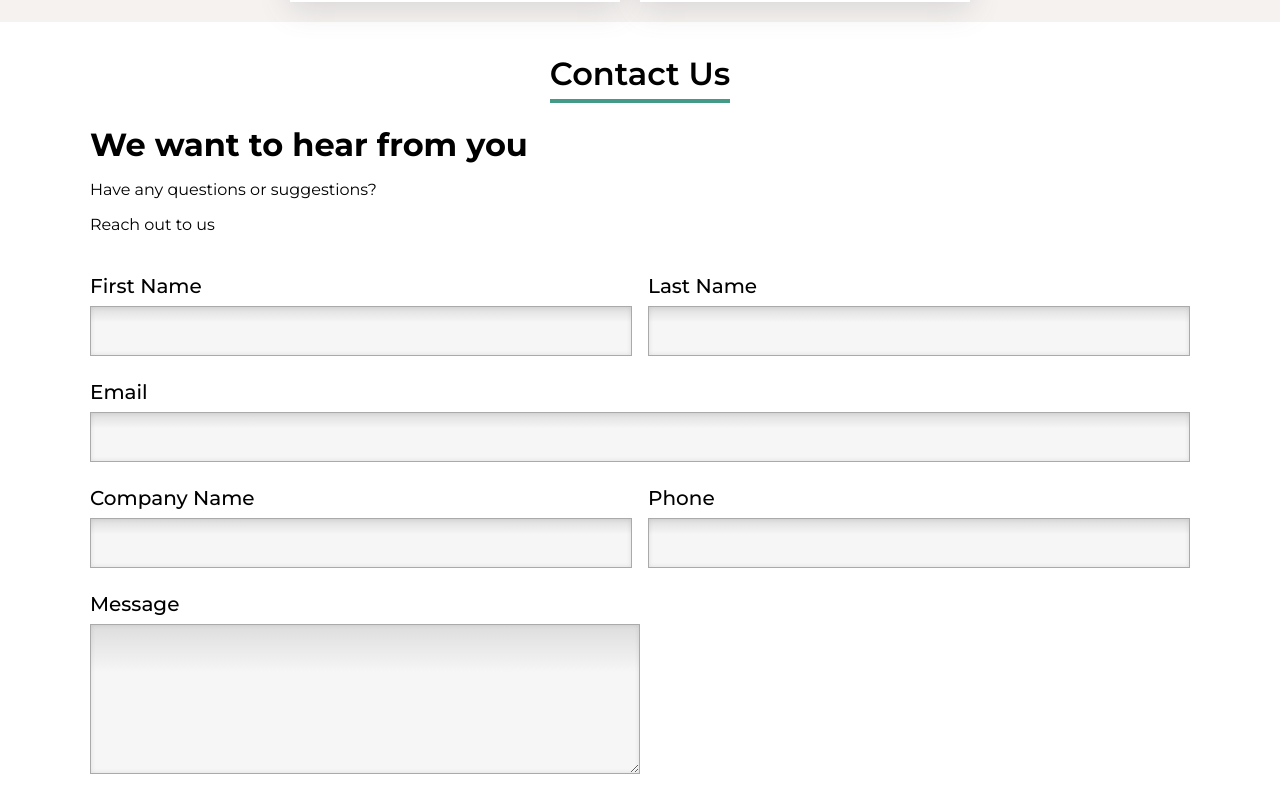
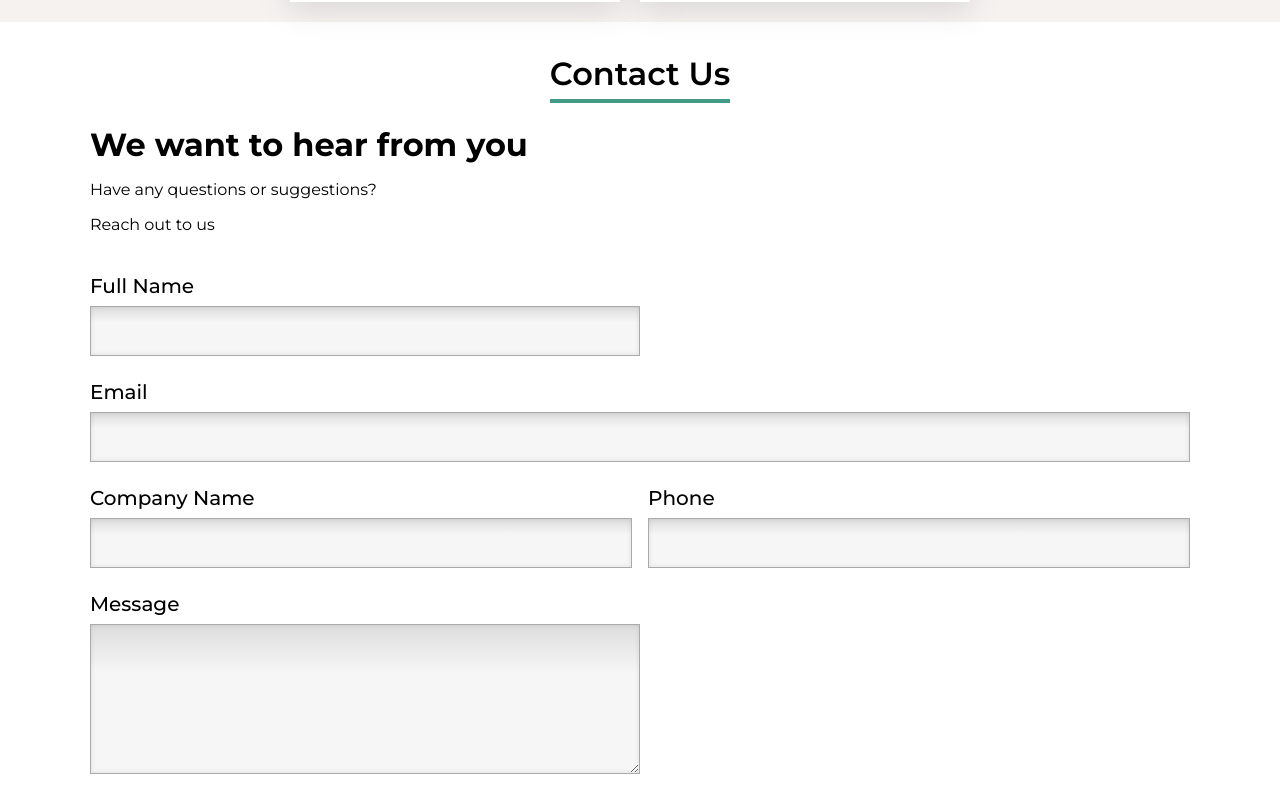
Before and after one commit to saroj2053/web-wizards, a React (Vite) app: page / in a window 1280 px wide. Shown: the part 1760-2548 px from the top of the page. Built offline with nearby package versions, Linux system fonts and the light colour scheme.

Commit message:
emailjs added for sending mail

```diff
--- a/package.json
+++ b/package.json
@@ -15,11 +15,13 @@
     "@fortawesome/free-regular-svg-icons": "^6.4.2",
     "@fortawesome/free-solid-svg-icons": "^6.4.2",
     "@fortawesome/react-fontawesome": "^0.2.0",
+    "emailjs-com": "^3.2.0",
     "leaflet": "^1.9.4",
     "react": "^18.2.0",
     "react-dom": "^18.2.0",
     "react-icons": "^4.11.0",
-    "react-leaflet": "^4.2.1"
+    "react-leaflet": "^4.2.1",
+    "react-toastify": "^9.1.3"
   },
   "devDependencies": {
     "@types/react": "^18.2.15",
--- a/src/components/ContactForm/ContactForm.jsx
+++ b/src/components/ContactForm/ContactForm.jsx
@@ -1,39 +1,65 @@
 import React from "react";
+import { useRef } from 'react';
 import "./ContactForm.css";
+import { ToastContainer, toast } from 'react-toastify';
+import 'react-toastify/dist/ReactToastify.css';
+import emailjs from 'emailjs-com';
+
 
 const ContactForm = () => {
+  const initialState = { name: '', email: '', phone: '', message: '', company: '' }
+  const [formData, setFormData] = React.useState(initialState)
+  const form = useRef();
+
+  const setFieldData = (key, value)  => {
+    setFormData({ ...formData, [key]: value })
+  }
+  const notify = () => toast("We have got your response, We will contact you soon!");
+  const notifyError = () => toast("Sorry we couldn't submit your request, Please try again later");
+  const addContactFormData = (event) => {
+    try {
+      event.preventDefault();
+      emailjs.sendForm('service_jglbeq8', 'template_qq98a9b', form.current, 'XywVJqryk1UPDnLO5')
+      .then((result) => {
+        notify()
+      }, (error) => {
+        notifyError()
+      });
+      setFormData(initialState)
+      console.log("")
+    } catch (err) {
+      console.log('error creating form:', err)
+    }
+  }
+
   return (
     <>
-      <div className="contact">
+      <form ref={form} className="contact" onSubmit={addContactFormData}>
         <div className="form-header">
           <h1>We want to hear from you</h1>
           <p>Have any questions or suggestions?</p>
           <span>Reach out to us</span>
         </div>
 
-        <form action="" method="post" className="formWrapper">
+        <div className="formWrapper">
           <div className="fullName">
             <div className="form-group">
-              <label for="fname">First Name</label>
-              <input type="text" name="fname" id="fname" required />
-            </div>
-            <div className="form-group">
-              <label for="lname">Last Name</label>
-              <input type="text" name="lname" id="lname" required />
+              <label for="fname">Full Name</label>
+              <input  onChange={event => setFieldData('name', event.target.value)} value={formData.name}  type="text" name="name" id="name" required />
             </div>
           </div>
           <div className="form-group email-input">
             <label for="email">Email</label>
-            <input type="email" name="email" id="email" required />
+            <input onChange={event => setFieldData('email', event.target.value)} value={formData.email} type="email" name="email" id="email" required />
           </div>
           <div className="companyDetails">
             <div className="form-group">
               <label for="cname">Company Name</label>
-              <input type="text" name="cname" id="cname" />
+              <input onChange={event => setFieldData('company', event.target.value)} value={formData.company} type="text" name="company" id="company" />
             </div>
             <div className="form-group">
               <label for="phone">Phone</label>
-              <input type="text" name="phone" id="phone" />
+              <input onChange={event => setFieldData('phone', event.target.value)} value={formData.phone} type="text" name="phone" id="phone" />
             </div>
           </div>
 
@@ -45,12 +71,15 @@ const ContactForm = () => {
               className="message-input"
               rows="50"
               required
+              value={formData.message}
+              onChange={event => setFieldData('message', event.target.value)}
             ></textarea>
           </div>
 
           <button className="btn btn-submit">Submit</button>
-        </form>
-      </div>
+            <ToastContainer />
+        </div>
+      </form>
     </>
   );
 };
```
Also changed, not shown: 1 other file (tests, documents, lock files or other folders).
